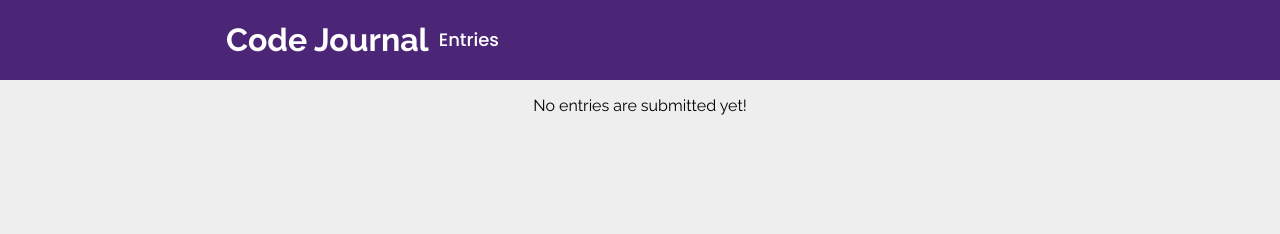
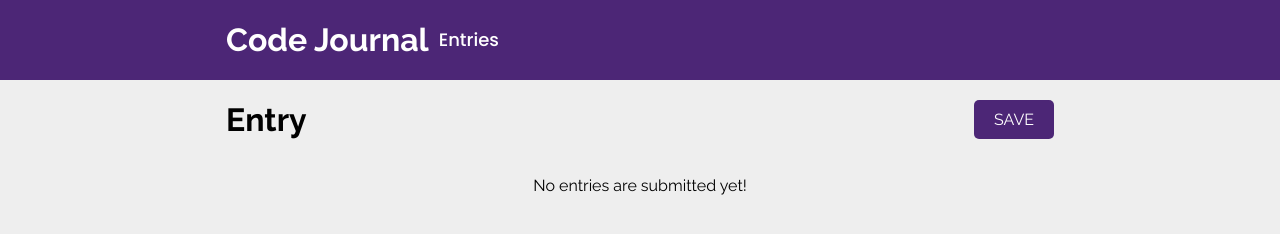
Before and after one commit to JRodriguez-Luna/code-journal, a website: page index.html in a window 1280 px wide. Both pictures are taken after a click on the link "Entries". Drawn offline with Linux system fonts and the light colour scheme.

```diff
--- a/css/styles.css
+++ b/css/styles.css
@@ -74,3 +74,13 @@
 li {
   list-style-type: none;
 }
+
+.entries-heading {
+  display: flex;
+  align-items: center;
+  justify-content: space-between;
+}
+
+.new-entry-button {
+  text-decoration: none;
+}
--- a/index.html
+++ b/index.html
@@ -117,6 +117,17 @@
         </form>
       </div>
       <div data-view="entries" class="entries-wrap hidden">
+        <div class="row">
+          <div class="column-full entries-heading">
+            <h1>Entry</h1>
+            <a
+              href="#"
+              class="new-entry-button custom-button"
+              data-view="entry-form"
+              >SAVE</a
+            >
+          </div>
+        </div>
         <p class="no-entries-text">No entries are submitted yet!</p>
         <ul id="journal-entry"></ul>
       </div>
```
